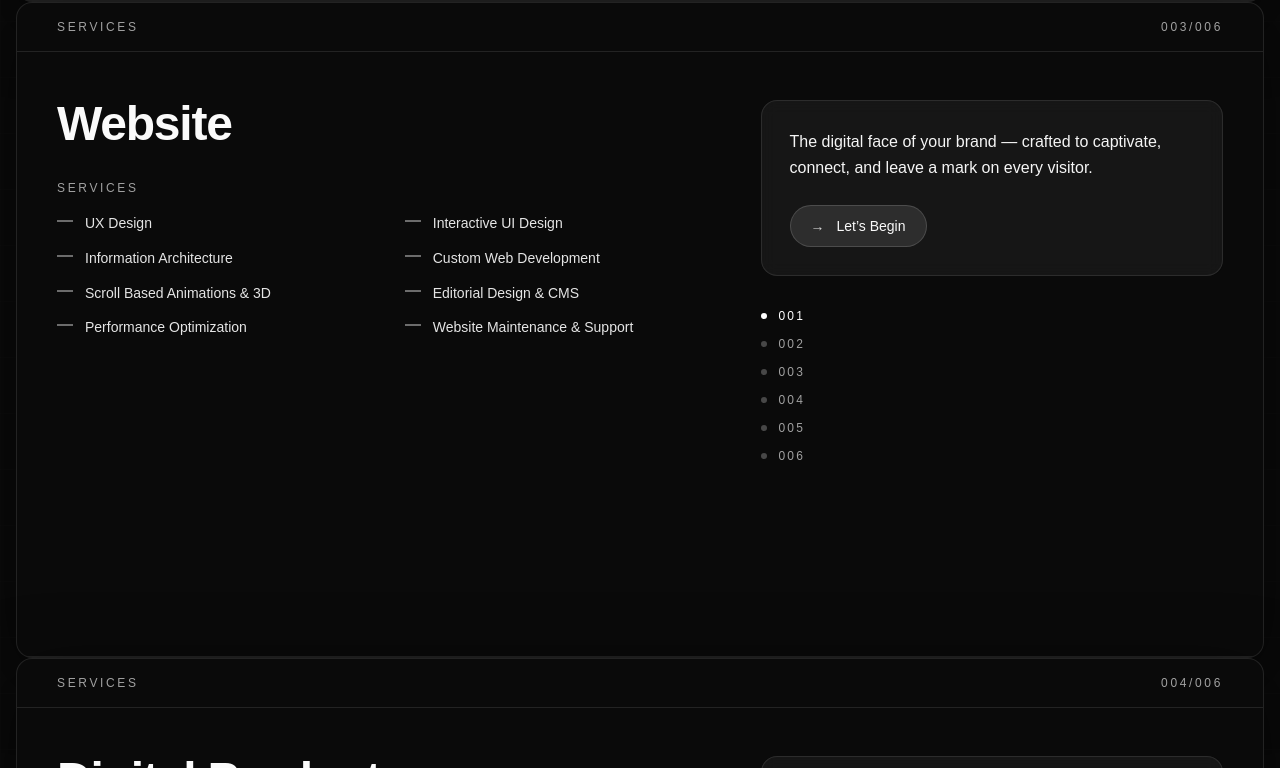
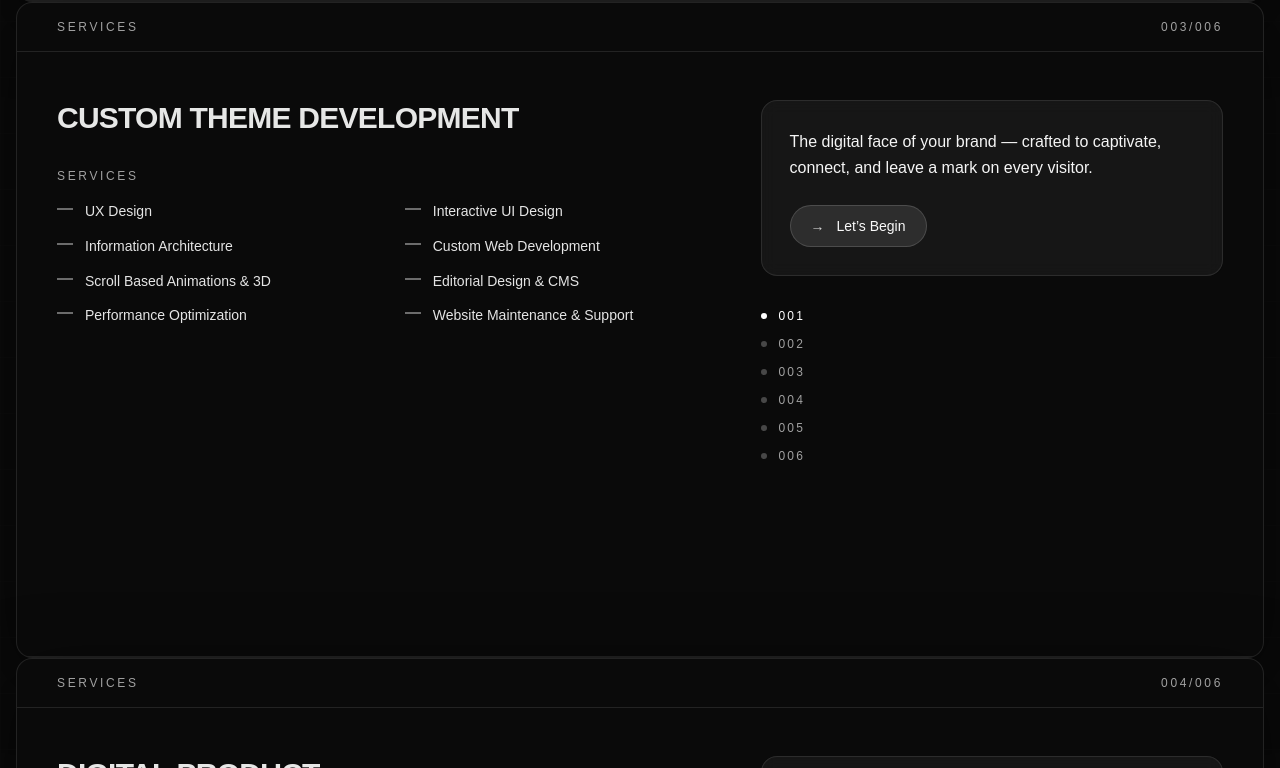
Before and after one commit to Vijendra2016/shopifytaskerwebapp, a Next.js app: page / in a window 1280 px wide. Shown: the part 3212-3980 px from the top of the page. Built offline with nearby package versions, Linux system fonts and the light colour scheme; no server answers; what tailwindcss-animated would draw is missing.

Commit message:
HP - Section update

```diff
--- a/src/app/components/ServicesPinned.tsx
+++ b/src/app/components/ServicesPinned.tsx
@@ -42,7 +42,7 @@ const SERVICES: Service[] = [
     ],
   },
   {
-    title: "Website",
+    title: "Custom Theme Development",
     description:
       "The digital face of your brand — crafted to captivate, connect, and leave a mark on every visitor.",
     bullets: [
@@ -241,7 +241,7 @@ export default function ServicesAtlantiser() {
               <div className="grid gap-10 px-6 py-10 md:grid-cols-12 md:px-10 md:py-12">
                 {/* Left */}
                 <div className="md:col-span-7">
-                  <h3 className="text-3xl font-semibold tracking-tight md:text-5xl">
+                  <h3 className="text-3xl  text-white/90 uppercase  font-extrabold tracking-tight md:text-3xl">
                     {s.title}
                   </h3>
 
```
